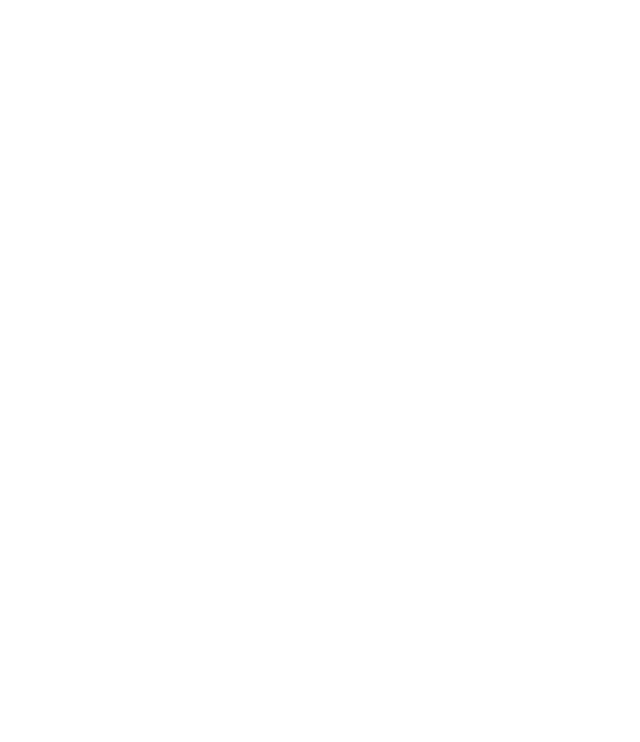
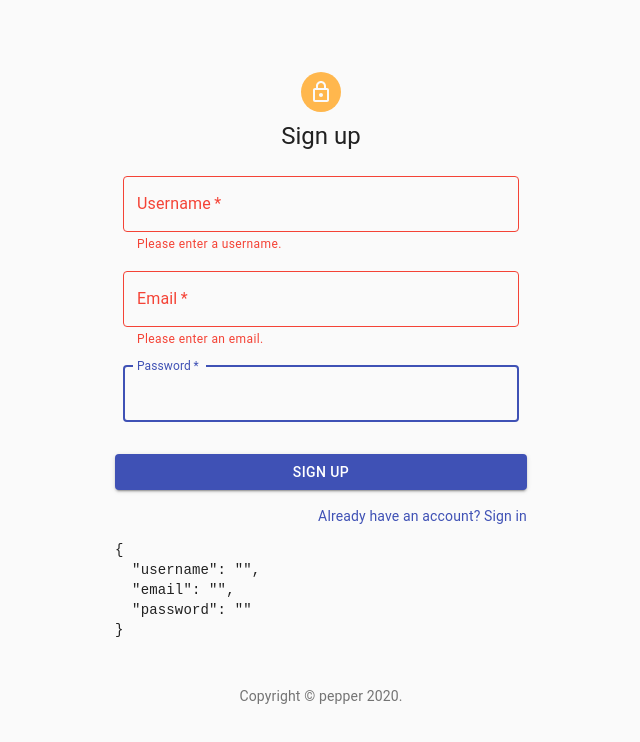
Before and after one commit to ryanyma/messaging-platform-client, a React (Create React App) app: page /register in a window 1280 px wide. Shown: the top 742 px of the page, without its empty margins (319-959 px from the left). Built offline with nearby package versions, Linux system fonts and the light colour scheme.

Commit message:
added sign up page

```diff
--- a/src/routes/Home.js
+++ b/src/routes/Home.js
@@ -2,7 +2,7 @@
 import { gql } from "apollo-boost";
 import { useQuery } from "@apollo/react-hooks";
 
-function Home() {
+const Home = () => {
   const { loading, error, data } = useQuery(gql`
     {
       allUsers {
--- /dev/null
+++ b/src/routes/Register.js
@@ -0,0 +1,151 @@
+import React from "react";
+import { Formik, Form, useField } from "formik";
+import Typography from "@material-ui/core/Typography";
+import Grid from "@material-ui/core/Grid";
+import Link from "@material-ui/core/Link";
+import { Button, TextField } from "@material-ui/core";
+import * as Yup from "yup";
+import { makeStyles } from "@material-ui/core/styles";
+import Container from "@material-ui/core/Container";
+import Avatar from "@material-ui/core/Avatar";
+import CssBaseline from "@material-ui/core/CssBaseline";
+import Box from "@material-ui/core/Box";
+import LockOutlinedIcon from "@material-ui/icons/LockOutlined";
+
+const CopyRight = () => {
+  return (
+    <Typography variant="body2" color="textSecondary" align="center">
+      {"Copyright © "}
+      <Link color="inherit" href="https://material-ui.com/">
+        pepper
+      </Link>{" "}
+      {new Date().getFullYear()}
+      {"."}
+    </Typography>
+  );
+};
+
+const useStyles = makeStyles(theme => ({
+  paper: {
+    marginTop: theme.spacing(8),
+    display: "flex",
+    flexDirection: "column",
+    alignItems: "center"
+  },
+  avatar: {
+    margin: theme.spacing(1),
+    backgroundColor: theme.palette.warning.light
+  },
+  form: {
+    width: "100%", // Fix IE 11 issue.
+    marginTop: theme.spacing(3)
+  },
+  submit: {
+    margin: theme.spacing(3, 0, 2)
+  }
+}));
+
+const SignupSchema = Yup.object().shape({
+  username: Yup.string()
+    .min(2, "Too Short!")
+    .max(50, "Too Long!")
+    .required("Please enter a username."),
+  email: Yup.string()
+    .email("Invalid email")
+    .required("Please enter an email."),
+  password: Yup.string()
+    .min(2, "Too Short!")
+    .max(50, "Too Long!")
+    .required("Please enter a password.")
+});
+
+const CustomTextField = ({ label, ...props }) => {
+  const [field, meta] = useField(props);
+  const errorText = meta.error && meta.touched ? meta.error : "";
+  return (
+    <TextField
+      {...field}
+      variant="outlined"
+      label={label}
+      required
+      fullWidth
+      helperText={errorText}
+      error={!!errorText}
+      autoFocus
+    />
+  );
+};
+
+export default function Register() {
+  const classes = useStyles();
+
+  return (
+    <Container component="main" maxWidth="xs">
+      <CssBaseline />
+      <div className={classes.paper}>
+        <Avatar className={classes.avatar}>
+          <LockOutlinedIcon />
+        </Avatar>
+        <Typography component="h1" variant="h5">
+          Sign up
+        </Typography>
+        <Formik
+          initialValues={{ username: "", email: "", password: "" }}
+          validationSchema={SignupSchema}
+          onSubmit={(values, { setSubmitting }) => {
+            console.log(values);
+            setTimeout(() => {
+              alert(JSON.stringify(values, null, 2));
+              setSubmitting(false);
+            }, 400);
+          }}
+        >
+          {({ values, isSubmitting }) => (
+            <Form className={classes.form}>
+              <Grid container spacing={2}>
+                <Grid item xs={12}>
+                  <CustomTextField
+                    name="username"
+                    id="username"
+                    label="Username"
+                  />
+                </Grid>
+                <Grid item xs={12}>
+                  <CustomTextField name="email" type="email" label="Email" />
+                </Grid>
+                <Grid item xs={12}>
+                  <CustomTextField
+                    name="password"
+                    type="password"
+                    label="Password"
+                  />
+                </Grid>
+                <Button
+                  type="submit"
+                  fullWidth
+                  variant="contained"
+                  color="primary"
+                  disabled={isSubmitting}
+                  className={classes.submit}
+                >
+                  Sign Up
+                </Button>
+                <Grid container justify="flex-end">
+                  <Grid item>
+                    <Link href="#" variant="body2">
+                      Already have an account? Sign in
+                    </Link>
+                  </Grid>
+                </Grid>
+                <pre>{JSON.stringify(values, null, 2)}</pre>
+              </Grid>
+            </Form>
+          )}
+        </Formik>
+      </div>
+      <Box mt={5}>
+        <CopyRight />
+      </Box>
+    </Container>
+  );
+}
--- a/src/routes/index.js
+++ b/src/routes/index.js
@@ -1,11 +1,13 @@
 import React from "react";
 import { BrowserRouter, Route, Switch } from "react-router-dom";
 import Home from "./Home";
+import Register from "./Register";
 
 export default () => (
   <BrowserRouter>
     <Switch>
       <Route path="/" exact component={Home}></Route>
+      <Route path="/register" exact component={Register}></Route>
     </Switch>
   </BrowserRouter>
 );
```
Also changed, not shown: package.json (+6 -1 lines), 1 other file (tests, documents, lock files or other folders).
